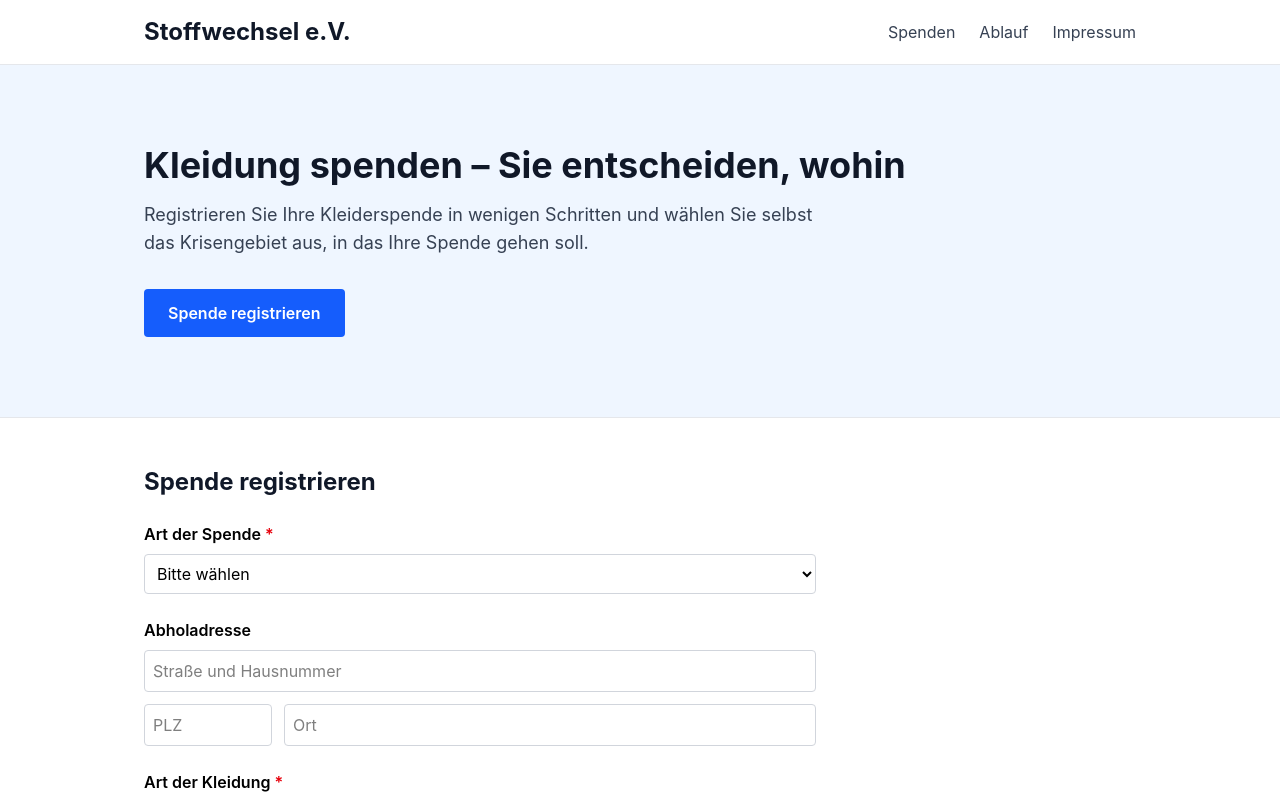
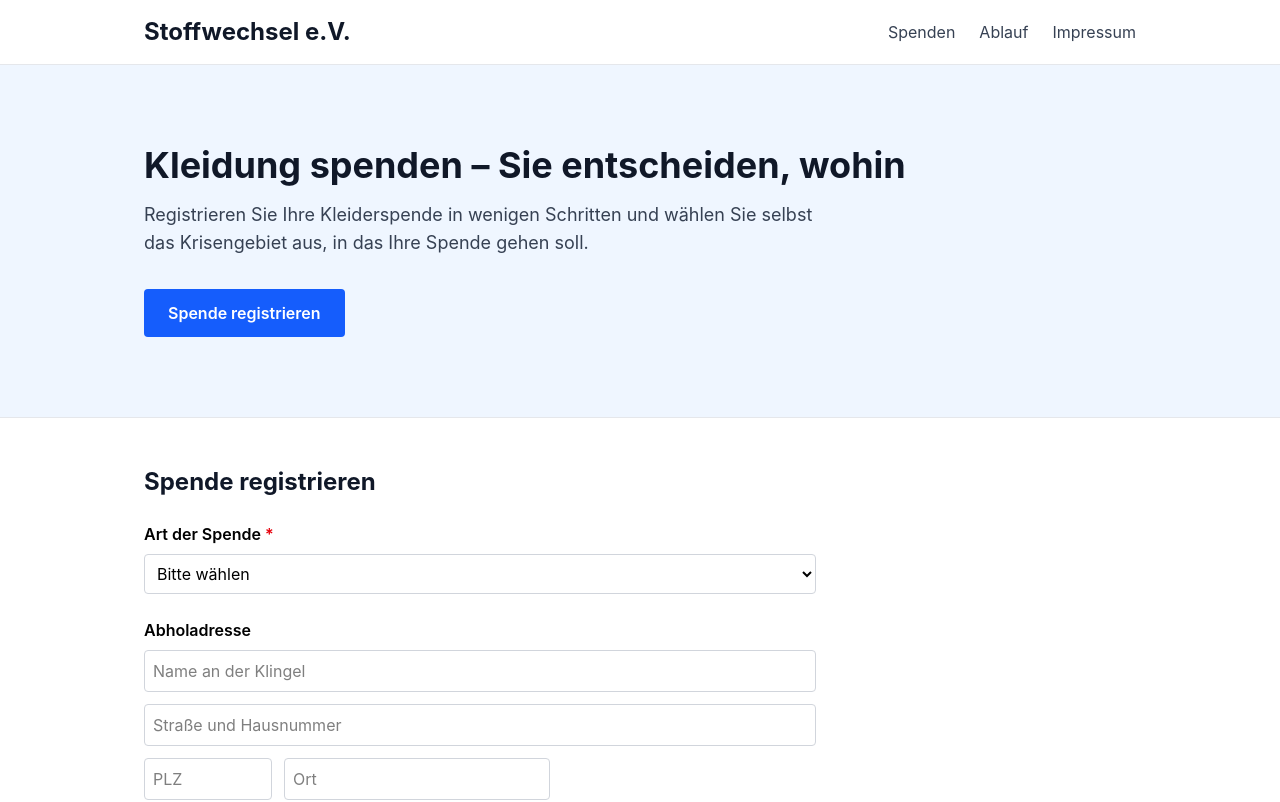
Before and after one commit to michaelgerloffde/Kleiderspende-Webapp, a React (Vite) app: page / in a window 1280 px wide. Shown: the top 802 px of the page. Built offline with nearby package versions, Linux system fonts and the light colour scheme.

Commit message:
Pflichtfeldprüfung für Adressfelder

```diff
--- a/src/Spendenformular.jsx
+++ b/src/Spendenformular.jsx
@@ -1,10 +1,52 @@
 import { useState } from "react";
 import { kleidungsarten, krisengebiete, empfehlungen } from "./Listen";
 
-// Empfehlung Krisengebiet
+//Zustand anlegen - Empfehlung Krisengebiet
 function Spendenformular({ onWeiter }) {
   const [kleidungsart, setKleidungsart] = useState("");
   const [spendenart, setSpendenart] = useState("");
+  // Pflichtfeldprüfung
+  const [klingel, setKlingel] = useState("");
+  const [klingelFehler, setKlingelFehler] = useState("");
+
+  const [strasse, setStrasse] = useState("");
+  const [strasseFehler, setStrasseFehler] = useState("");
+
+  const [plz, setPlz] = useState("");
+  const [plzFehler, setPlzFehler] = useState("");
+
+  const [ort, setOrt] = useState("");
+  const [ortFehler, setOrtFehler] = useState("");
+
+  // Prüffunktionen
+  function pruefeKlingel() {
+    if (klingel.trim() === "") {
+      setKlingelFehler("Bitte geben Sie den Namen an der Klingel an.");
+    } else {
+      setKlingelFehler("");
+    }
+  }
+  function pruefeStrasse() {
+    if (strasse.trim() === "") {
+      setStrasseFehler("Bitte geben Sie Ihre Straße und Hausnummer an.");
+    } else {
+      setStrasseFehler("");
+    }
+  }
+  function pruefePlz() {
+    if (plz.trim() === "") {
+      setPlzFehler("Bitte geben Sie Ihre Postleitzahl an.");
+    } else {
+      setPlzFehler("");
+    }
+  }
+  function pruefeOrt() {
+    if (ort.trim() === "") {
+      setOrtFehler("Bitte geben Sie Ihren Wohnort an.");
+    } else {
+      setOrtFehler("");
+    }
+  }
 
   return (
     <section id="formular" className="max-w-5xl mx-auto px-4 py-12">
@@ -30,29 +72,68 @@ function Spendenformular({ onWeiter }) {
           </select>
         </div>
         {/* Ändern div / fieldset und implement disable */}
-        <fieldset disabled={spendenart !== "abholung"}  className="mb-6">
+        <fieldset disabled={spendenart !== "abholung"} className="mb-6">
           <label htmlFor="strasse" className="block font-semibold mb-2">
             Abholadresse
           </label>
+
+          {/* Pflichfelprüfungen */}
+          {klingelFehler && (
+            <p className="text-sm text-red-600 mb-1">{klingelFehler}</p>
+          )}
+
+          <input
+            id="klingel"
+            type="text"
+            value={klingel}
+            onChange={(e) => setKlingel(e.target.value)}
+            onBlur={pruefeKlingel}
+            placeholder="Name an der Klingel"
+            className="w-full border border-gray-300 rounded p-2 mb-3"
+          />
+          {strasseFehler && (
+            <p className="text-sm text-red-600 mb-1">{strasseFehler}</p>
+          )}
           <input
             id="strasse"
             type="text"
+            value={strasse}
+            onChange={(e) => setStrasse(e.target.value)}
+            onBlur={pruefeStrasse}
             placeholder="Straße und Hausnummer"
             className="w-full border border-gray-300 rounded p-2 mb-3"
           />
+
           <div className="flex gap-3">
+            <div>
+            {plzFehler && (
+              <p className="text-sm text-red-600 mb-1">{plzFehler}</p>
+            )}
+
             <input
               id="plz"
               type="text"
+              value={plz}
+              onChange={(e) => setPlz(e.target.value)}
+              onBlur={pruefePlz}
               placeholder="PLZ"
               className="w-32 border border-gray-300 rounded p-2"
             />
+            </div>
+            <div>
+              {ortFehler && (
+                <p className="text-sm text-red-600 mb-1">{ortFehler}</p>
+              )}
               <input
                 id="ort"
                 type="text"
+                value={ort}
+                onChange={(e) => setOrt(e.target.value)}
+                onBlur={pruefeOrt}
                 placeholder="Ort"
                 className="flex-1 border border-gray-300 rounded p-2"
               />
+            </div>
           </div>
         </fieldset>
 
@@ -84,8 +165,6 @@ function Spendenformular({ onWeiter }) {
             ))}
           </select>
         </div>
-
-
 
         <p>neu: {kleidungsart}</p>
 
```
Lines whose indentation alone changed are shown as unchanged.
